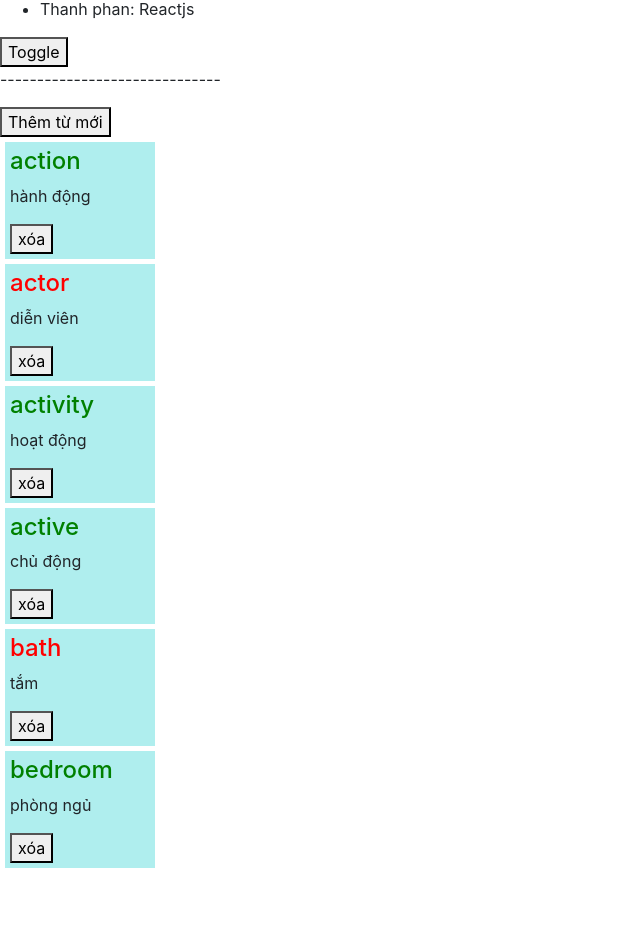
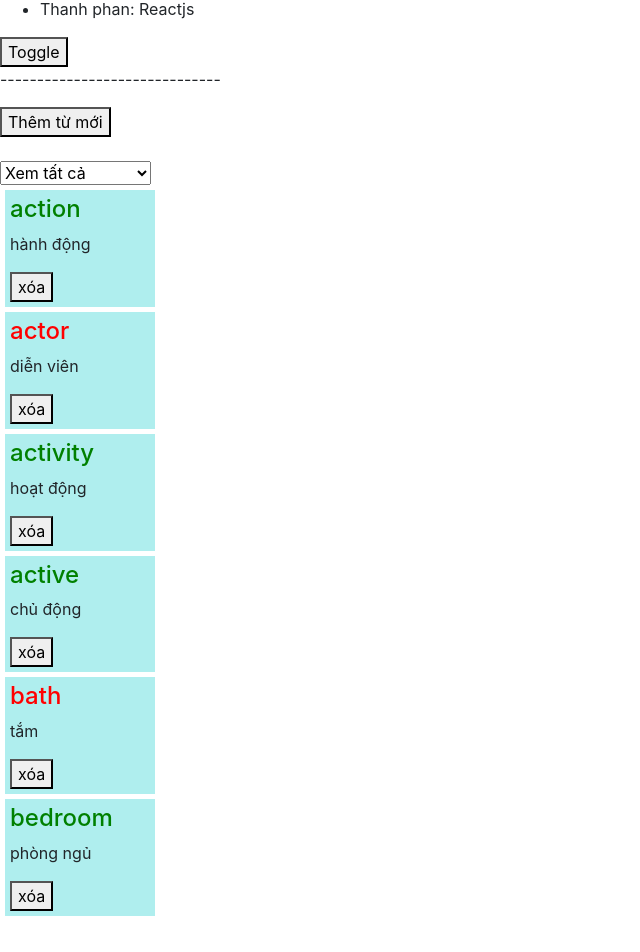
Before and after one commit to tientm96/learn-angular, an Angular app: page / in a window 1280 px wide. Shown: the part 1033-1985 px from the top of the page, without its empty margins (0-640 px from the left). Before the commit the page ends 1954 px from the top, so only its background shows below. Built offline with nearby package versions, Linux system fonts and the light colour scheme.

Commit message:
Loc mang hien thi

```diff
--- a/src/app/words/words.component.html
+++ b/src/app/words/words.component.html
@@ -14,9 +14,40 @@
 <!-- *ngIf giúp ẩn hiện thẻ, Ở đây là nếu isShowForm=false thì mới hiện thẻ lên, =true nghĩa là hiện form rồi thì ẩn thẻ này xuống -->
 <button (click)="isShowForm=true" *ngIf="!isShowForm">Thêm từ mới</button>
 
+<br><br>
 
+<!-- Bài 22: Lọc mảng hiển thị.
+Dùng thẻ select để xác định 1 danh sách có thể chọn giống combobox. Thẻ option xác định một tùy chọn trong danh sách drop-down.
+
+Sử dụng [(ngModel)] gắn với biến filterStatus trong comp, value trong thẻ option có giá trị = filterStatus sẽ đc chọn ra trong khung danh sách.
+Khi chọn 1 option thì value của nó sẽ đc gắn vào ngModel và sẽ gắn vào filterStatus, nhờ vậy ta dùng filterStatus để ngIf lấy ra các giá trị tương ứng ở bên dưới.
+vd: xổ ra rồi chọn mục Xem tất cả thì filterStatus=ngModel=valueOption=XEM_TAT_CA
+
+-Những phần tử nào đc xuất hiện sẽ code trong phần *ngIf bên dưới. Nhắc lại thẻ chứa *ngIf chỉ hiển thị <=> *ngIf=true.
+-Duyệt mỗi thẻ div trong *ngFor, thẻ div đó có showed hay ko tùy thuộc vào *ngIf của nó có = true hay ko:
+Nếu filterStatus==='XEM_TAT_CA' (nghĩa là chọn Xem tất cả): ko có điều kiện gì thêm cả, mọi thẻ trong div trong *ngFor đều đc hiển thị.
+Nếu (filterStatus==='XEM_DA_NHO' && word.memorized): để đk ()=true thì filterStatus=XEM_DA_NHO và word.memorized=true.
+  Lúc này những thẻ div có word.memorized=false sẽ làm cho ()=false, nên những thẻ div đó sẽ ko đc hiển thị ra.
+Nếu (filterStatus==='XEM_CHUA_NHO' && !word.memorized): để đk ()=true thì filterStatus=XEM_CHUA_NHO và word.memorized=false.
+  Lúc này những thẻ div có word.memorized=true sẽ làm cho ()=false, nên những thẻ div đó sẽ ko đc hiển thị ra.
+
+
+**Cách 2: Viết function cho việc show từ nào đó lên hay ko, function ở trong file ts.
+
+-->
+<select [(ngModel)]="filterStatus">
+  <option value="XEM_TAT_CA">Xem tất cả</option>
+  <option value="XEM_DA_NHO">Xem từ đã nhớ</option>
+  <option value="XEM_CHUA_NHO">Xem từ chưa nhớ</option>
+</select>
+
+<div *ngFor="let word of arrWords" >
   <!-- dùng class=word trong css để bọc mỗi phần tử lại-->
-<div *ngFor="let word of arrWords" class="word">
+  <!-- <div class="word" *ngIf="filterStatus==='XEM_TAT_CA' || (filterStatus==='XEM_DA_NHO' && word.memorized) || (filterStatus==='XEM_CHUA_NHO' && !word.memorized)"> -->
+
+  <!-- Cách 2: gọi function xét điều kiện lọc từ comp, truyền vào memorized của từng word đc duyệt trong *ngFor,
+  function getShowStatus() sẽ return về true/false, nếu true thì div của phần tử này sẽ đc hiển thị -->
+  <div class="word" *ngIf="getShowStatus(word.memorized);">
     <!-- Toán tử 3 ngôi, nếu thuộc tính memorized của word = true, thì có nghĩa đã học rồi, màu xanh -->
     <h4 [ngStyle]="{color: word.memorized ? 'green' : 'red'}">
       {{ word.en }}
@@ -26,3 +57,4 @@
     <!-- Gọi đến hàm removeWord trong comp -->
     <button (click)="removeWord(word.id);">xóa</button>
   </div>
+</div>
--- a/src/app/words/words.component.ts
+++ b/src/app/words/words.component.ts
@@ -10,6 +10,8 @@ export class WordsComponent implements OnInit {
   //tạo ra các biến rỗng, để bên html sử dụng [(ngModel)] để gắn dữ liệu cho các biến này, mỗi lần nhập vào nó tự gắn dl.
   newEn = '';
   newVn = '';
+
+  filterStatus='XEM_TAT_CA';
 
   isShowForm = false;
 
@@ -59,4 +61,15 @@ export class WordsComponent implements OnInit {
     this.arrWords.splice(index,1);
   }
 
+
+  /*Viết hàm lọc danh sách.
+  */
+ getShowStatus(memorized: boolean){
+    const dkXemTatCa = this.filterStatus==='XEM_TAT_CA'; //3 cái đều trả về true/false
+    const dkXemDaNho = this.filterStatus==='XEM_DA_NHO' && memorized; //memorized nghĩa là memorized===true
+    const dkXemChuaNho = this.filterStatus==='XEM_CHUA_NHO' && !memorized;
+
+    return dkXemTatCa || dkXemDaNho || dkXemChuaNho; //viết tắt của return dkXemTatCa nếu dkXemTatCa===true,...
+ }
+
 }
```
Lines whose indentation alone changed are shown as unchanged.
